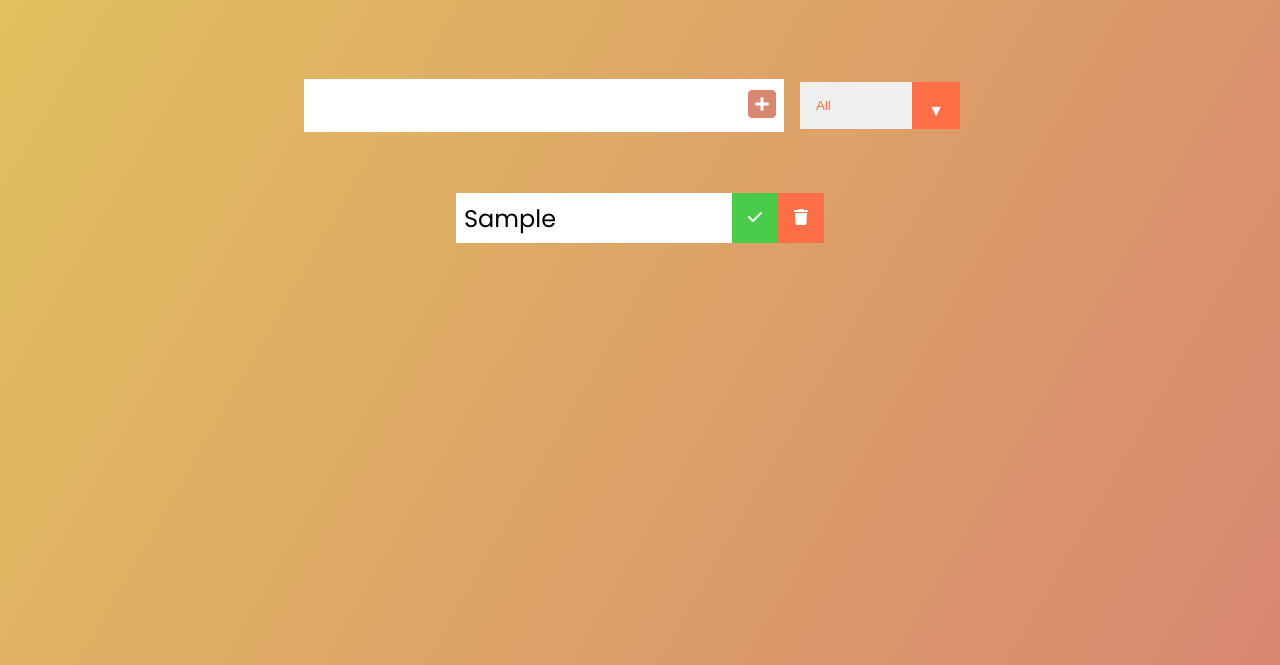
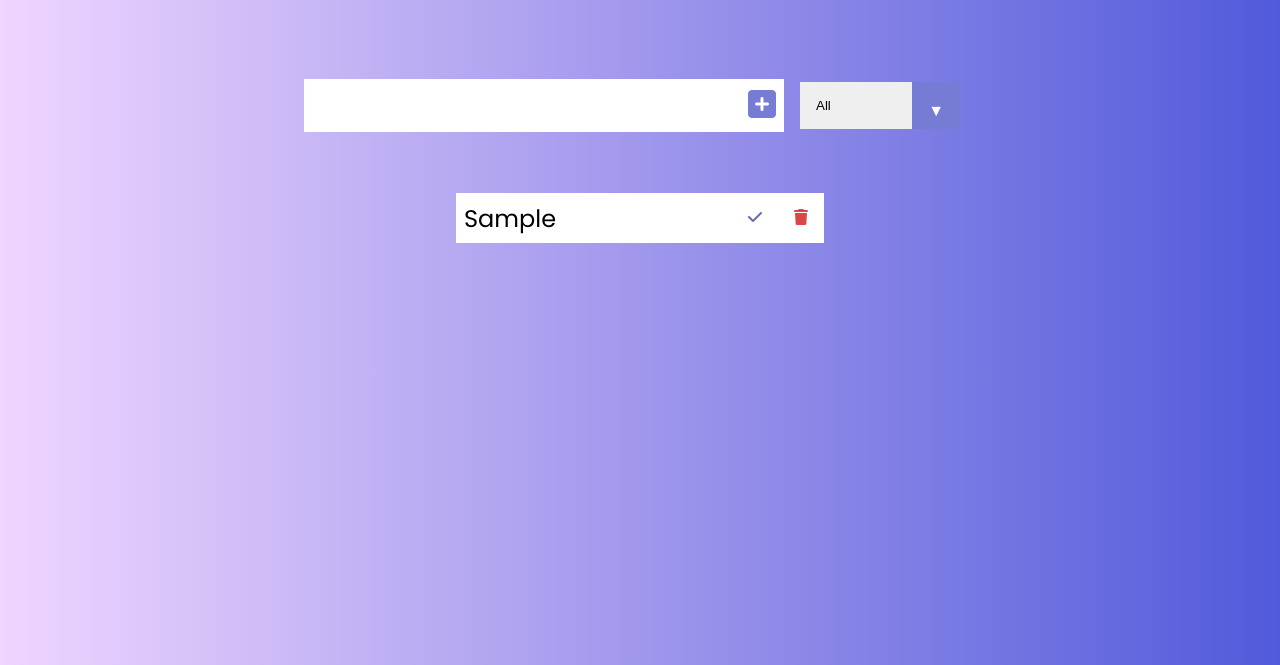
Before and after one commit to ckiroshan/dev-to-do-list, a plain HTML site: page index.html in a window 1280 px wide. Both pictures are taken after typing "Sample" into the empty fields and a click on the button 762 px from the left and 240 px from the top of the page. Shown: the part 135-800 px from the top of the page. Drawn offline with Linux system fonts and the light colour scheme.

Commit message:
Changed project colors.

```diff
--- a/style.css
+++ b/style.css
@@ -6,7 +6,7 @@
 }
 
 body {
-  background-image: linear-gradient(120deg, #e2c35d, #d88771);
+  background: linear-gradient(90deg, #efd5ff 0%, #515ada 100%);
   font-family: "Poppins", sans-serif;
   color: white;
   min-height: 100vh;
@@ -33,14 +33,14 @@ form button {
 }
 
 form button {
-  color: #d88771;
+  color: #767cd4;
   background: white;
   cursor: pointer;
   transition: all 0.3s ease;
 }
 
 form button:hover {
-  background: #d88771;
+  background: #767cd4;
   color: white;
 }
 
@@ -71,6 +71,10 @@ form button:hover {
   transition: all 0.5s ease;
 }
 
+.todo:hover {
+  border: 2px solid #666bb5;
+}
+
 .todo li {
   flex: 1;
 }
@@ -83,7 +87,6 @@ form button:hover {
 /* Todo Button */
 .delete-btn,
 .complete-btn {
-  color: white;
   border: none;
   padding: 1rem;
   cursor: pointer;
@@ -91,11 +94,24 @@ form button:hover {
 }
 
 .delete-btn {
-  background: #ff6f47;
+  background: white;
+  color: #db4646;
+}
+
+.delete-btn:hover {
+  color: white;
+  background: #db4646;
 }
 
 .complete-btn {
-  background: #49cc49;
+  margin-left: 10px;
+  background: white;
+  color: #666bb5;
+}
+
+.complete-btn:hover {
+  background: #666bb5;
+  color: white;
 }
 
 .fa-check,
@@ -126,7 +142,7 @@ select {
 }
 
 select {
-  color: #ff6f47;
+  color: #000000;
   width: 10rem;
   cursor: pointer;
   padding: 1rem;
@@ -135,7 +151,7 @@ select {
 .select::after {
   content: "\25BC";
   position: absolute;
-  background: #ff6f47;
+  background: #767cd4;
   top: 0;
   right: 0;
   padding: 1rem;
@@ -145,9 +161,8 @@ select {
 
 .select:hover::after {
   background: white;
-  color: #ff6f47;
+  color: #767cd4;
 }
-
 
 /* List Animations */
 
```
